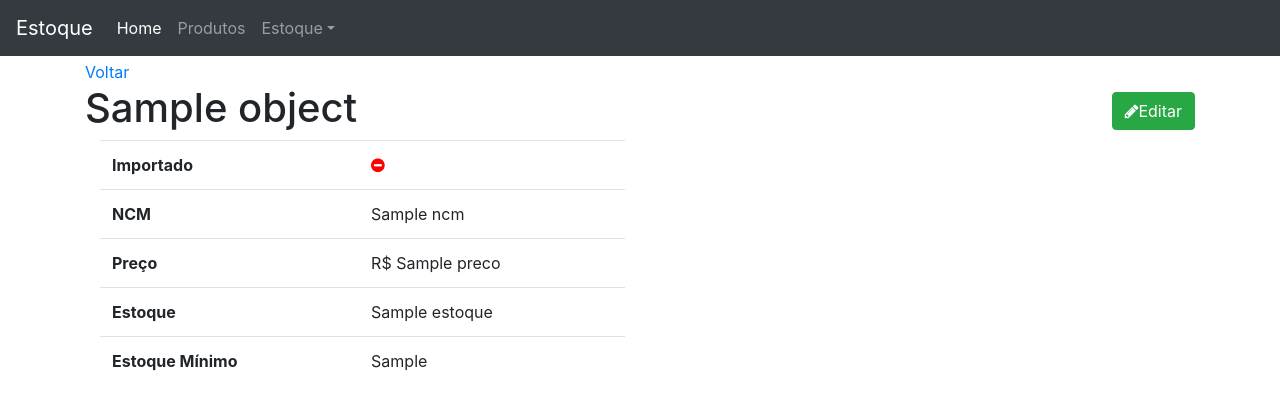
After one commit to Weverton-Vitor/estoque-de-produtos, a Django app: template projeto/produto/templates/produto_detail.html in a window 1280 px wide. The commit adds this page. Shown: the top 410 px of the page. Run offline with Django 3.2, Linux system fonts and the light colour scheme; the template is opened without the code that fills it: most values are stand-ins (such as "Sample title", 1, 10 or a date in 2020); some libraries are stand-ins or nearby versions.

Commit message:
Produto: produto_detail.html

```diff
--- a/projeto/core/templates/base.html
+++ b/projeto/core/templates/base.html
@@ -16,6 +16,14 @@
     <style>
       body{
         margin-top: 60px;
+      }
+
+      .ok{
+        color: green;
+      }
+
+      .no{
+        color: red;
       }
     </style>
 
--- a/projeto/core/templates/includes/nav.html
+++ b/projeto/core/templates/includes/nav.html
@@ -7,10 +7,10 @@
     <div class="collapse navbar-collapse" id="navbarsExampleDefault">
         <ul class="navbar-nav mr-auto">
             <li class="nav-item active">
-                <a class="nav-link" href="#">Home <span class="sr-only">(current)</span></a>
+                <a class="nav-link" href="{% url 'core:index' %}">Home <span class="sr-only">(current)</span></a>
             </li>
             <li class="nav-item">
-                <a class="nav-link" href="#">Produtos</a>
+                <a class="nav-link" href="{% url 'produto:produto_list' %}">Produtos</a>
             </li>
             <li class="nav-item dropdown">
                 <a class="nav-link dropdown-toggle" href="#" id="dropdown01" data-toggle="dropdown" aria-haspopup="true" aria-expanded="false">Estoque</a>
--- a/projeto/produto/models.py
+++ b/projeto/produto/models.py
@@ -1,4 +1,6 @@
 from django.db import models
+from django.urls import reverse_lazy
+
 
 class Produto(models.Model):
     importado = models.BooleanField(default=False)
@@ -13,3 +15,6 @@ class Produto(models.Model):
 
     def __str__(self):
         return self.produto
+
+    def get_absolute_url(self):
+        return reverse_lazy('produto:produto_detail', kwargs={'pk':self.pk})
--- /dev/null
+++ b/projeto/produto/templates/produto_detail.html
@@ -0,0 +1,54 @@
+{% extends "base.html"%}
+
+{% block content%}
+
+<a href="{% url 'produto:produto_list' %}">Voltar</a>
+<h1>{{object}}
+    <span class="pull-right">
+        <a href="">
+            <button type="button" class="btn btn-success">
+                <span class="fa fa-pencil"></span>Editar
+            </button>
+        </a>
+    </span>
+</h1>
+
+<div class="col-sm-6">
+    <table class="table table-user-information">
+        <tbody>
+        <tr>
+            <th class="text-left">Importado</th>
+            <td>
+                {% if object.importado%}
+                <i class="fa fa-check-circle ok"></i>
+                {% else %}
+                <i class="fa fa-minus-circle no"></i>
+                {% endif %}
+            </td>
+        </tr>
+
+        <tr>
+            <th class="text-left">NCM</th>
+            <td>{{object.ncm}}</td>
+        </tr>
+
+        <tr>
+            <th class="text-left">Preço</th>
+            <td>R$ {{object.preco}}</td>
+        </tr>
+
+        <tr>
+            <th class="text-left">Estoque</th>
+            <td>{{object.estoque}}</td>
+        </tr>
+
+        <tr>
+            <th class="text-left">Estoque Mínimo</th>
+            <td>{{object.estoque_minimo}}</td>
+        </tr>
+
+        </tbody>
+    </table>
+</div>
+
+{% endblock content%}
--- a/projeto/produto/urls.py
+++ b/projeto/produto/urls.py
@@ -4,5 +4,6 @@ from projeto.produto import views as v
 app_name = 'produto'
 
 urlpatterns = [
-    path('', v.produto_list, name='produto_list')
+    path('', v.produto_list, name='produto_list'),
+    path('<int:pk>', v.produto_detail, name='produto_detail')
 ]
--- a/projeto/produto/views.py
+++ b/projeto/produto/views.py
@@ -5,5 +5,11 @@ def produto_list(request):
     template_name = 'produto_list.html'
     objects = Produto.objects.all()
     context = {'objects_list': objects}
+    return render(request, template_name, context)
 
+
+def produto_detail(request, pk):
+    template_name = 'produto_detail.html'
+    obj = Produto.objects.get(pk=pk)
+    context = {'object': obj}
     return render(request, template_name, context)
```
Also changed, not shown: projeto/produto/templates/produto_list.html (+1 -16 lines).
